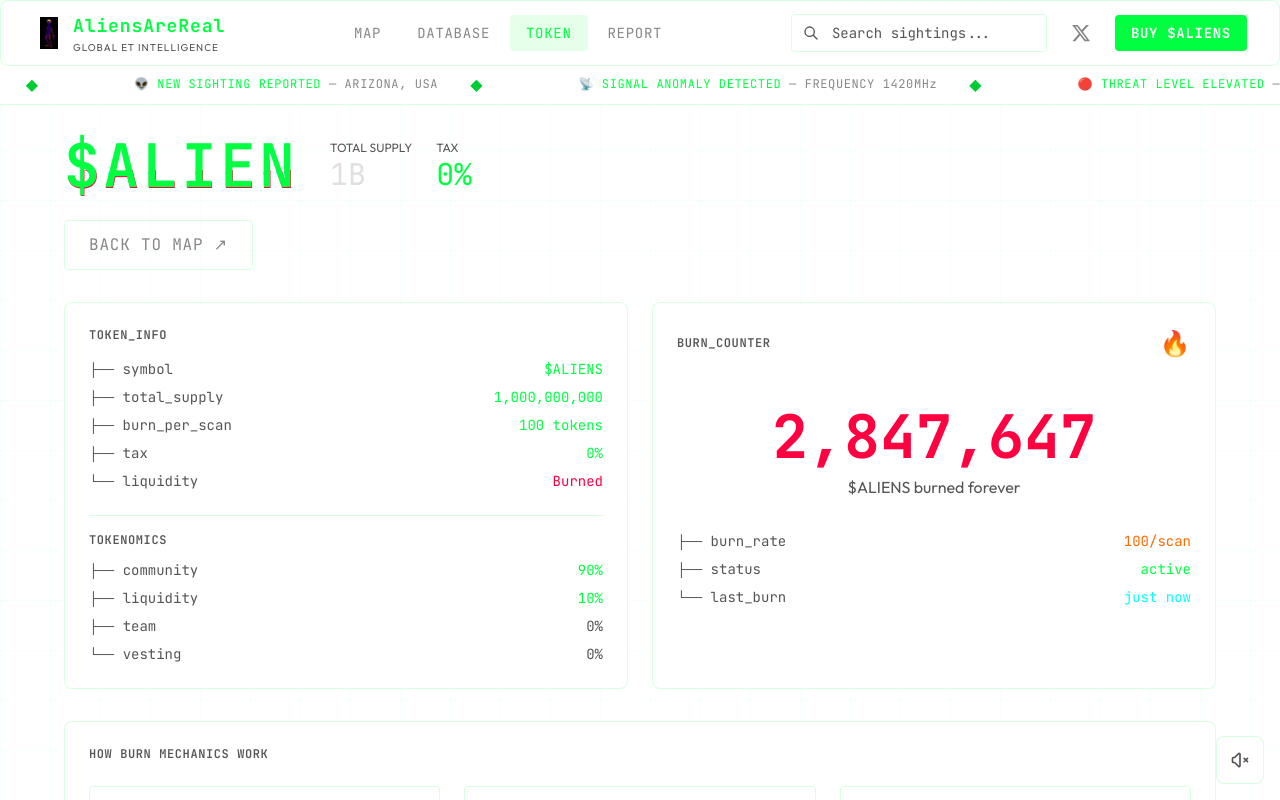
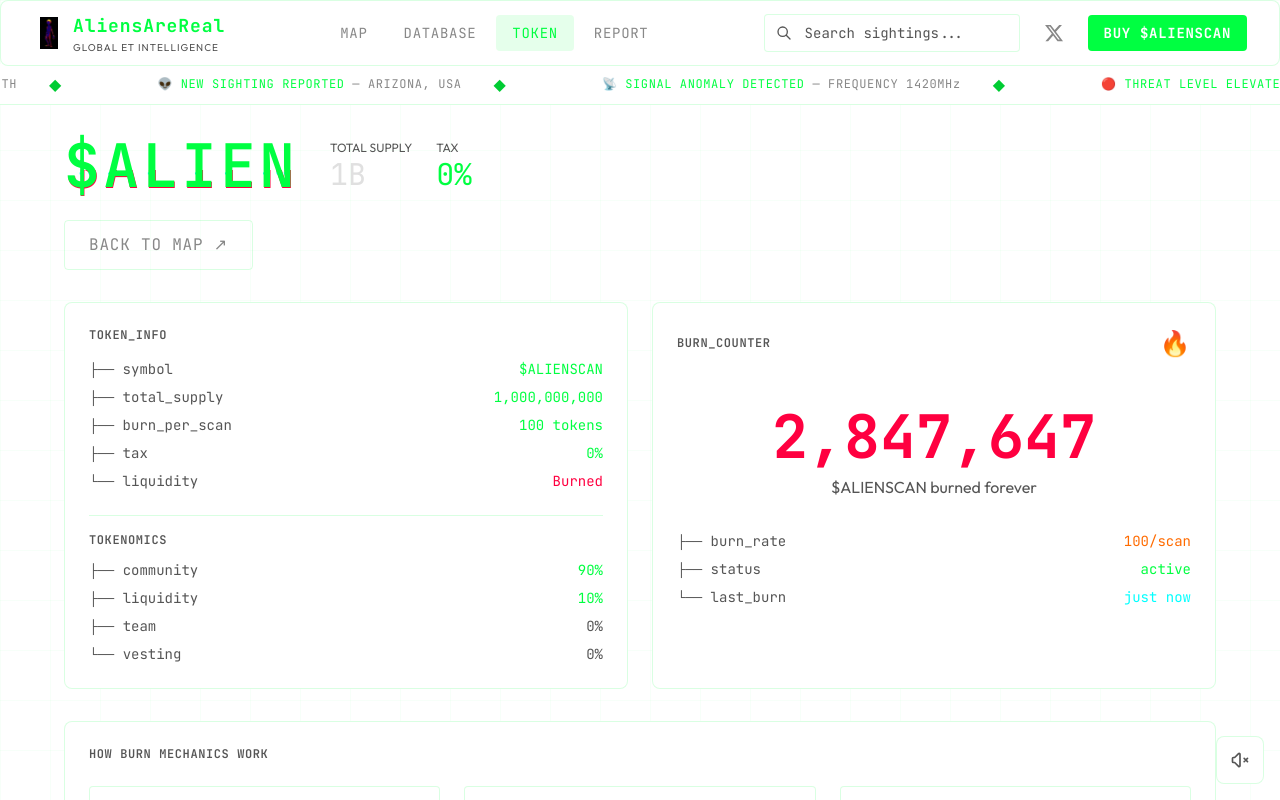
Before and after one commit to jwebdesignservice/Extraterrestrial, a Next.js app: page /token in a window 1280 px wide. Shown: the top 800 px of the page. Built offline with nearby package versions, Linux system fonts and the light colour scheme.

Commit message:
Update ticker: $ALIENS -> $ALIENSCAN

```diff
--- a/src/app/layout.tsx
+++ b/src/app/layout.tsx
@@ -8,11 +8,11 @@ import SoundToggle from '@/components/features/SoundToggle';
 import ClientWrapper from '@/components/layout/ClientWrapper';
 
 export const metadata: Metadata = {
-  title: 'AliensAreReal ($ALIENS) | Global Extraterrestrial Intelligence Network',
+  title: 'AliensAreReal ($ALIENSCAN) | Global Extraterrestrial Intelligence Network',
   description: 'Track global alien sightings, analyze patterns, and join the disclosure movement. The most comprehensive database of extraterrestrial encounters.',
-  keywords: 'aliensarereal, $aliens, alien, ufo, uap, sightings, extraterrestrial, disclosure',
+  keywords: 'aliensarereal, $alienscan, alien, ufo, uap, sightings, extraterrestrial, disclosure',
   openGraph: {
-    title: 'AliensAreReal ($ALIENS) | Global Extraterrestrial Intelligence Network',
+    title: 'AliensAreReal ($ALIENSCAN) | Global Extraterrestrial Intelligence Network',
     description: 'Track global alien sightings, analyze patterns, and join the disclosure movement.',
     type: 'website',
   },
--- a/src/app/page.tsx
+++ b/src/app/page.tsx
@@ -291,7 +291,7 @@ export default function HomePage() {
                 href="/token"
                 className="px-5 md:px-6 py-3 border border-[var(--cyber-cyan)] text-[var(--cyber-cyan)] font-mono font-bold text-sm uppercase tracking-wider rounded hover:bg-[var(--cyber-cyan)]/10 transition-all"
               >
-                Buy $ALIENS
+                Buy $ALIENSCAN
               </Link>
             </div>
           </GlassPanel>
--- a/src/app/token/page.tsx
+++ b/src/app/token/page.tsx
@@ -129,7 +129,7 @@ export default function TokenPage() {
                 value={burnedAmount}
                 className="text-5xl md:text-6xl font-bold text-[var(--warning-red)] font-mono"
               />
-              <p className="text-[var(--text-muted)] mt-2">$ALIENS burned forever</p>
+              <p className="text-[var(--text-muted)] mt-2">$ALIENSCAN burned forever</p>
             </div>
 
             <div className="space-y-2 font-mono text-sm">
--- a/src/components/layout/MarqueeBar.tsx
+++ b/src/components/layout/MarqueeBar.tsx
@@ -3,13 +3,13 @@
 import { motion } from 'framer-motion';
 
 const alerts = [
-  '🛸 AliensAreReal ($ALIENS) — EXPOSE THE TRUTH',
+  '🛸 AliensAreReal ($ALIENSCAN) — EXPOSE THE TRUTH',
   '👽 NEW SIGHTING REPORTED — ARIZONA, USA',
   '📡 SIGNAL ANOMALY DETECTED — FREQUENCY 1420MHz',
   '🔴 THREAT LEVEL ELEVATED — GLOBAL STATUS',
   '🌌 DISCLOSURE PROBABILITY: 67%',
   '⚠️ CLASSIFIED FILES UPLOADED — CATEGORY 5',
-  '🛸 AliensAreReal ($ALIENS) — JOIN THE MOVEMENT',
+  '🛸 AliensAreReal ($ALIENSCAN) — JOIN THE MOVEMENT',
   '📊 2,847 SIGHTINGS TRACKED GLOBALLY',
 ];
 
--- a/src/components/layout/Navbar.tsx
+++ b/src/components/layout/Navbar.tsx
@@ -108,7 +108,7 @@ export default function Navbar() {
                 href="/token"
                 className="px-4 py-2 bg-[var(--matrix-green)] text-[var(--alien-black)] font-mono font-bold text-sm uppercase tracking-wider rounded hover:shadow-[0_0_20px_var(--matrix-green-glow)] transition-all duration-300"
               >
-                Buy $ALIENS
+                Buy $ALIENSCAN
               </Link>
             </div>
 
@@ -213,7 +213,7 @@ export default function Navbar() {
                   onClick={() => setIsOpen(false)}
                   className="block w-full px-4 py-3 mt-4 bg-[var(--matrix-green)] text-[var(--alien-black)] font-mono font-bold text-sm uppercase tracking-wider rounded text-center"
                 >
-                  Buy $ALIENS Token
+                  Buy $ALIENSCAN Token
                 </Link>
               </motion.div>
             </div>
--- a/src/data/token.json
+++ b/src/data/token.json
@@ -1,5 +1,5 @@
 {
-  "symbol": "$ALIENS",
+  "symbol": "$ALIENSCAN",
   "name": "AliensAreReal Token",
   "contractAddress": "TBA",
   "totalSupply": 1000000000,
```
